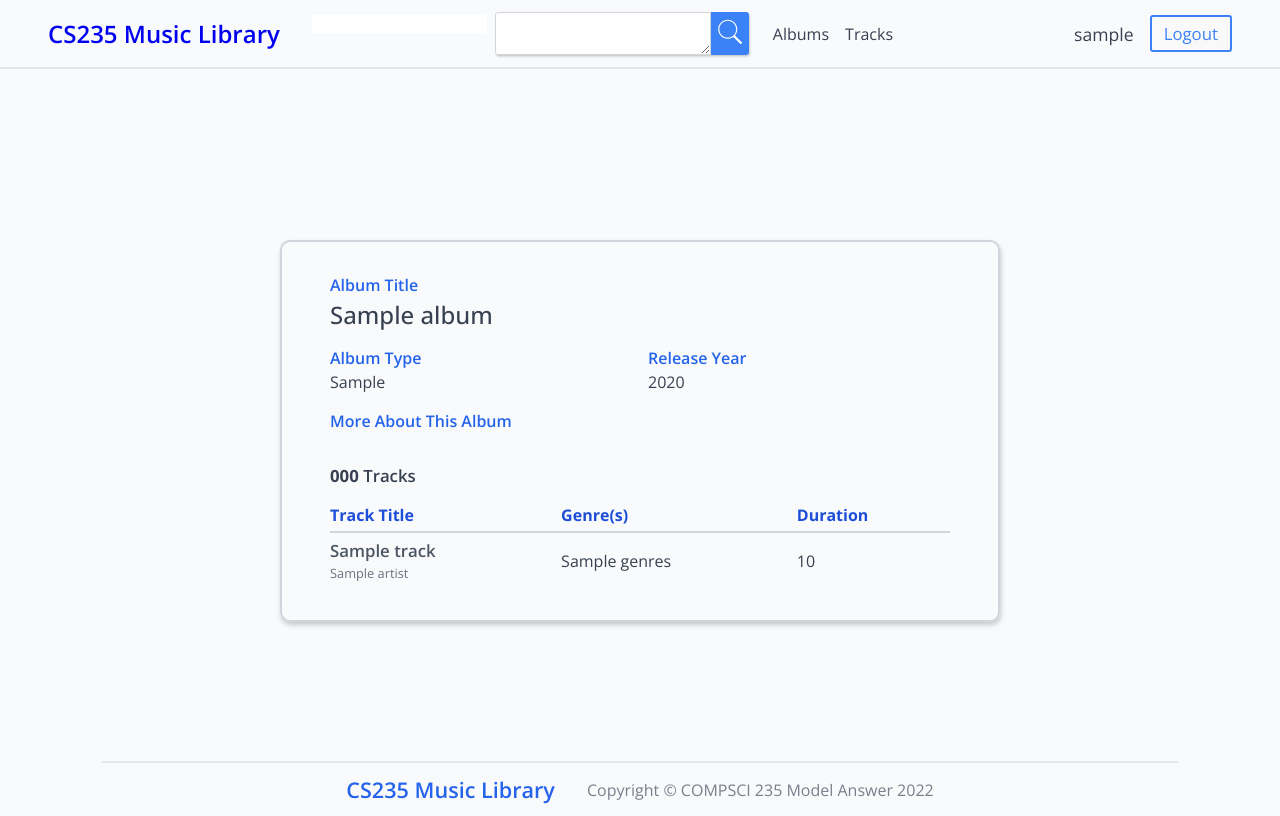
After one commit to yunwi5/music-library, a Flask app: template music/templates/albums/album_detail.html in a window 1280 px wide. The commit adds this page. Run offline with Flask 2, Linux system fonts and the light colour scheme; the template is opened without the code that fills it: most values are stand-ins (such as "Sample title", 1, 10 or a date in 2020); form fields are guessed from the names that the template uses; parts of the project's set-up code (start-up, migrations or seed data) failed here and were passed over.

Commit message:
Implement album detail page

```diff
--- /dev/null
+++ b/music/static/css/album_detail.css
@@ -0,0 +1,61 @@
+/* Styles for album detail section */
+#album-detail {
+    padding: 4rem 3rem;
+}
+
+.album-wrapper {
+    min-width: 45rem;
+}
+
+.album-grid {
+    display: grid;
+    grid-template-columns: repeat(2, 1fr);
+    column-gap: 1rem;
+    row-gap: 1rem;
+}
+
+.album-grid__section strong {
+    display: inline-block;
+    font-weight: 600;
+    font-size: 1rem;
+    color: var(--color-primary-7);
+    margin-bottom: 0.15rem;
+}
+
+.album-grid__long {
+    grid-column: 1/-1;
+}
+
+.album__link {
+    display: block;
+    margin-top: 1.05rem;
+    font-weight: 600;
+    color: var(--color-primary-7) !important;
+}
+
+/* Album tracks section */
+.album__tracks {
+    margin-top: 2rem;
+}
+
+.album__tracks p {
+    font-weight: 600;
+    font-size: 1.05rem;
+}
+
+/* Album tracks table styling */
+#album-detail .track-table {
+    margin-top: 0.75rem;
+    width: 100%;
+}
+
+#album-detail .track-table .track-heading__title {
+    margin-bottom: 2px;
+    font-weight: 600;
+    font-size: 1.05rem;
+    color: var(--color-gray-7);
+}
+
+#album-detail .track-table .track-heading__artist {
+    font-size: 0.8em;
+}
--- a/music/static/css/main.css
+++ b/music/static/css/main.css
@@ -9,6 +9,7 @@
 @import './browse.css';
 @import './track-detail.css';
 @import './reviews.css';
+@import './album_detail.css';
 @import './flash.css';
 
 :root {
@@ -103,7 +104,7 @@ button {
 }
 
 .link:hover {
-    color: var(--color-primary-7);
+    color: var(--color-primary-7) !important;
     text-decoration: underline;
     text-underline-offset: 3px;
     text-decoration-thickness: 1.2px;
--- /dev/null
+++ b/music/templates/albums/album_detail.html
@@ -0,0 +1,54 @@
+{% extends 'layout.html' %}
+
+{% block content %}
+<main id="album-detail">
+    <section class="wrapper album-wrapper">
+        <article class="album-grid">
+            <div class="album-grid__section album-grid__long">
+                <strong>Album Title</strong>
+                <h2>{{album.title}}</h2>
+            </div>
+            <div class="album-grid__section">
+                <strong>Album Type</strong>
+                <p>{{album.album_type}}</p>
+            </div>
+            <div class="album-grid__section">
+                <strong>Release Year</strong>
+                <p>{{album.release_year}}</p>
+            </div>
+        </article>
+
+        <a class="album__link link" href="{{album.album_url}}" target="_blank">More About This Album</a>
+
+
+        <div class="album__tracks">
+            <p class="album__subheading"><strong>{{number_of_tracks}}</strong> Tracks</p>
+
+            <!-- List of tracks associated with this album -->
+            <table class="browse-table track-table">
+                <thead class="browse-table__head">
+                    <tr>
+                        <th>Track Title</th>
+                        <th>Genre(s)</th>
+                        <th>Duration</th>
+                    </tr>
+                </thead>
+                <tbody class="browse-table__body">
+                    {% for track in album_tracks %}
+                    <tr class="browse-row track-row">
+                        <td class="track-heading">
+                            <a href="{{track.track_detail_url}}" class="link track-heading__title">{{track.title}}</a>
+                            <span class="track-heading__artist">{{track.artist}}</span>
+                        </td>
+                        <td>
+                            {{track.genres}}
+                        </td>
+                        <td class="track-duration">{{track.track_duration}}</td>
+                    </tr>
+                    {% endfor %}
+                </tbody>
+            </table>
+        </div>
+    </section>
+</main>
+{% endblock %}
--- a/music/templates/tracks/track_detail.html
+++ b/music/templates/tracks/track_detail.html
@@ -1,4 +1,6 @@
-{% extends 'layout.html' %} {% block content %}
+{% extends 'layout.html' %}
+
+{% block content %}
 <main id="track-detail">
     <section class="wrapper track-wrapper">
         <article class="track-grid">
```
Also changed, not shown: music/albums/albums.py (+26 -1 lines), music/albums/services.py (+5 -5 lines).
